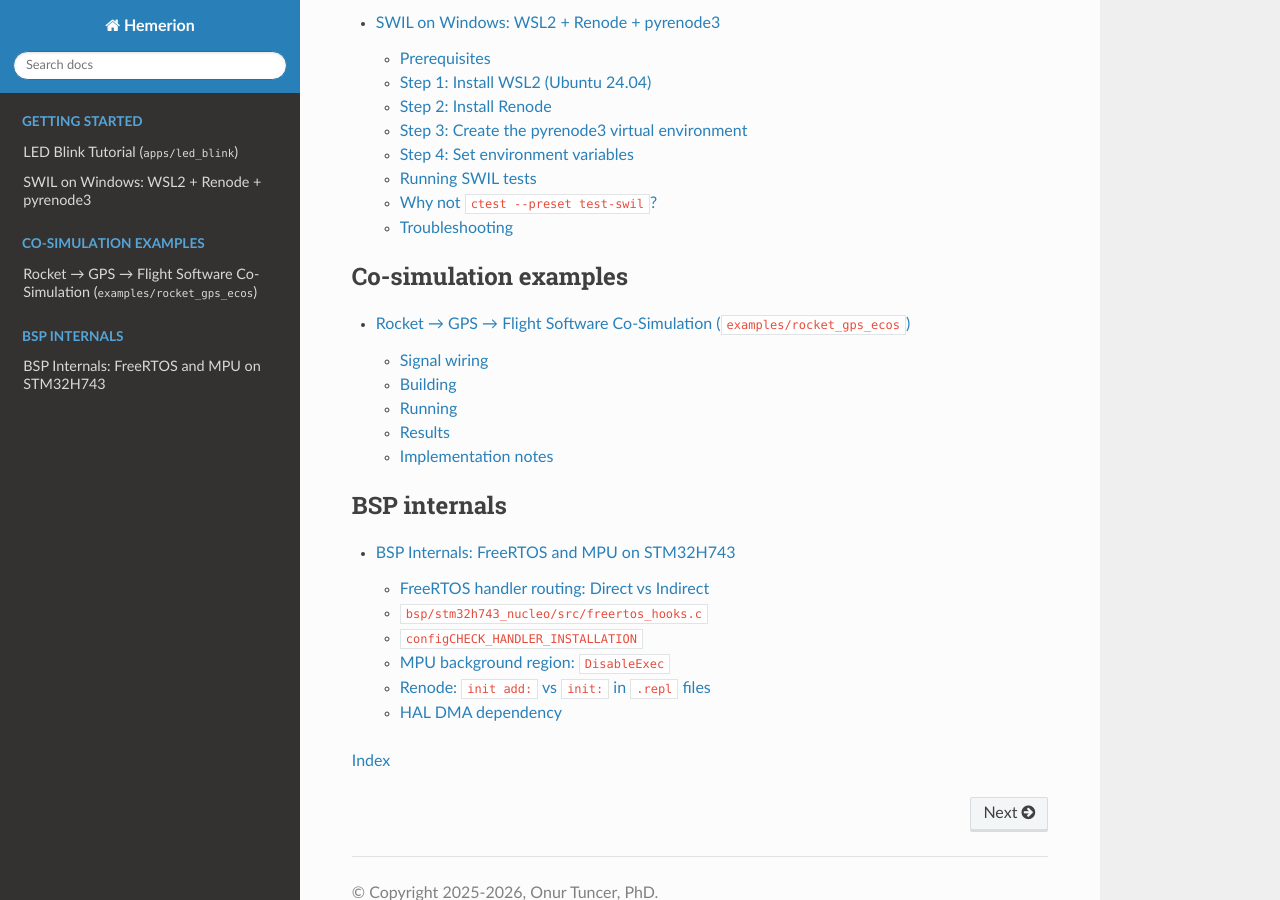
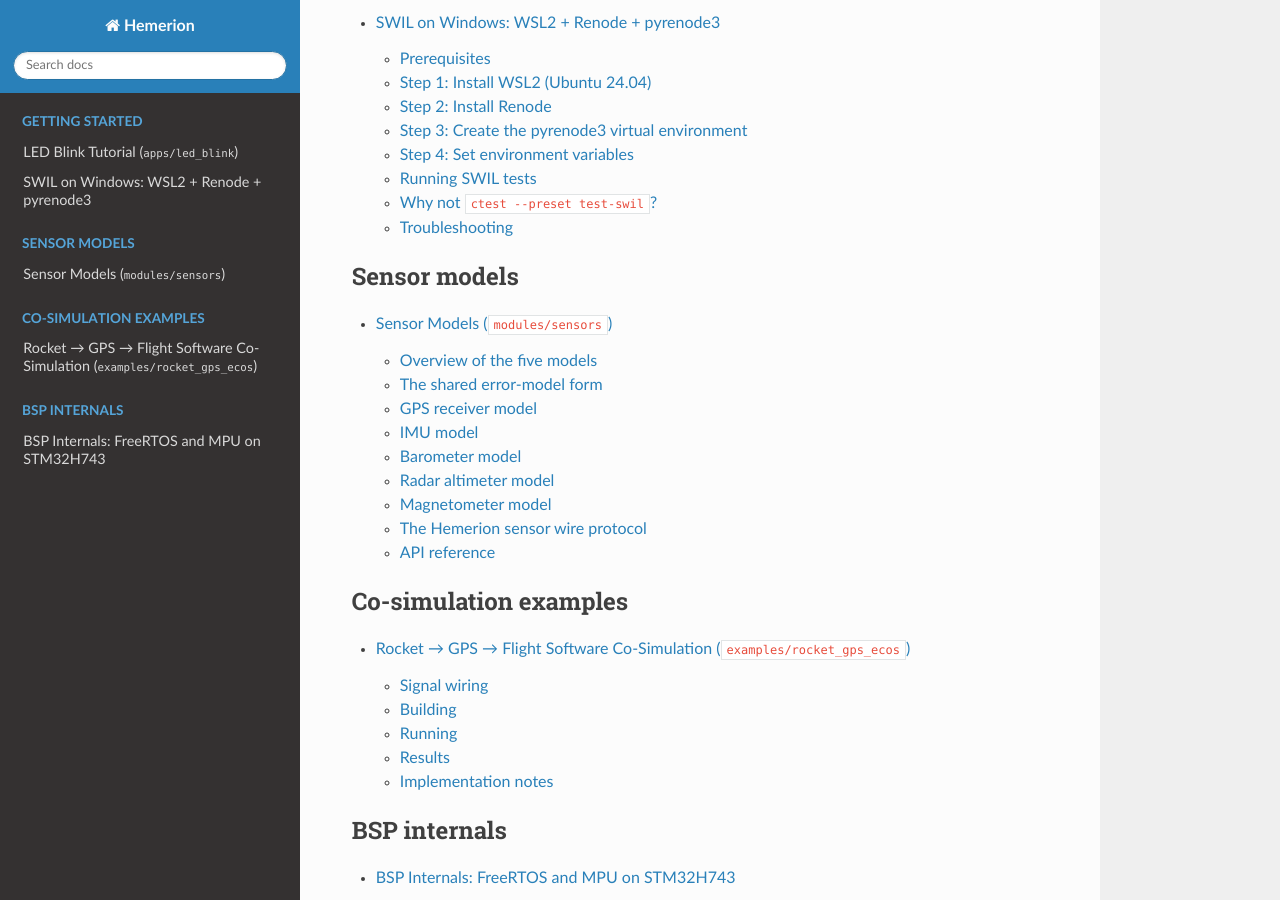
Before and after one commit to onurtuncer/Hemerion, a Sphinx documentation site: the page built from doc/index.rst, in a window 1280 px wide and 900 px high, scrolled down 558 px. Built offline with Sphinx 7.4.7 and the Read the Docs theme 3.1.0, drawn with Linux system fonts in a browser that asks for light colours; part of the change alters nothing that is shown.

Commit message:
docs: add Sphinx page documenting all five sensor models
New doc/sensor_models.rst covering the GPS, IMU, barometer, radar
altimeter, and magnetometer hardware-simulator FMUs: the shared
truth-in/bytes-out architecture, the common bias+noise+quantization
error-model form, per-sensor physics (flat-Earth GPS noise, ISA
atmosphere, radalt loss-of-track, hard-iron mag bias), default config
tables, FMI variable maps, UDP ports, the Hemerion wire protocol, and
a Breathe API reference (first page to exercise the Breathe setup).

Co-Authored-By: Claude Fable 5 <noreply@anthropic.com>

```diff
--- a/doc/index.rst
+++ b/doc/index.rst
@@ -34,6 +34,12 @@ Flight Dynamics with Spatial Vector Algebra
 
 .. toctree::
    :maxdepth: 2
+   :caption: Sensor models
+
+   sensor_models
+
+.. toctree::
+   :maxdepth: 2
    :caption: Co-simulation examples
 
    rocket_gps_ecos_cosim
--- /dev/null
+++ b/doc/sensor_models.rst
@@ -0,0 +1,501 @@
+.. ------------------------------------------------------------------------------
+.. Project: Hemerion Copyright (c) 2026, Onur Tuncer, PhD, Istanbul Technical University
+..
+.. SPDX-License-Identifier: GPL-3.0-only
+.. License-Filename: LICENSE
+.. ------------------------------------------------------------------------------
+
+.. _sensor_models:
+
+Sensor Models (``modules/sensors``)
+===================================
+
+``modules/sensors`` ships five *hardware-simulator FMUs* — GPS, IMU,
+barometer, radar altimeter, and magnetometer — each packaged as an FMI 2.0
+co-simulation slave. Every one follows the same pattern established by the
+GPS FMU in :ref:`rocket_gps_ecos_cosim`:
+
+* **Truth in over FMI.** A 6-DoF plant (Aetherion's ``TwoStageRocket.fmu``)
+  drives the FMU's input variables with noiseless truth — position, body
+  rates, altitude, magnetic field — through ordinary Ecos connections.
+* **Sensor-realistic bytes out the side channel.** The FMU deliberately has
+  **no FMI output variables**. Its output is a raw byte stream over UDP,
+  exactly like a real part's UART or SPI drain: wire-exact frames carrying
+  quantized register counts, checksums and all. The flight software decodes
+  them with the *unmodified* on-target parser and conversion code.
+* **The error model is the exact inverse of the on-target conversion.**
+  Feeding the emitted counts back through the corresponding
+  ``convert_raw_to_si()`` with the same scale recovers the noisy SI sample to
+  quantization error, so a round-trip test pins the simulator and the flight
+  code to each other.
+
+.. code-block:: text
+
+   ┌──────────────────┐  FMI 2.0 inputs   ┌─────────────────────────────┐  raw frames   ┌────────────────────┐
+   │  6-DoF plant     │  (Ecos wiring)    │  hemerion_<sensor>_fmu.fmu  │  over UDP     │  flight software   │
+   │  (truth)         ├──────────────────>│  noise model + quantizer    ├──────────────>│  on-target parser  │
+   │                  │                   │  + packet emitter           │               │  + conversion      │
+   └──────────────────┘                   └─────────────────────────────┘               └────────────────────┘
+
+The model code lives in each sensor's ``fmu/`` subtree
+(``modules/sensors/include/Hemerion/<sensor>/fmu/``), built only when
+``HEMERION_BUILD_FMU`` is on and never cross-compiled — which is why
+``<random>`` and dynamic allocation are acceptable there, unlike in the
+on-target conversion code one directory up.
+
+.. contents:: On this page
+   :local:
+   :depth: 2
+
+---
+
+Overview of the five models
+---------------------------
+
+.. list-table::
+   :header-rows: 1
+   :widths: 12 20 24 16 10 8 10
+
+   * - Sensor
+     - Reference part
+     - Truth inputs (FMI)
+     - Wire protocol
+     - Sync bytes
+     - UDP port
+     - Default rate
+   * - GPS
+     - u-blox M9N
+     - lat, lon, alt, NED velocity
+     - UBX-NAV-PVT (wire-exact)
+     - ``B5 62``
+     - 5762
+     - 1 frame / step
+   * - IMU
+     - ADIS16470-class MEMS
+     - specific force, angular rate (body)
+     - Hemerion IMU frame
+     - ``A5 5A``
+     - 5763
+     - 100 Hz
+   * - Barometer
+     - MS5611-class
+     - geometric altitude MSL
+     - Hemerion baro frame
+     - ``B7 7B``
+     - 5764
+     - 50 Hz
+   * - Radar altimeter
+     - small FMCW altimeter
+     - height above ground
+     - Hemerion radalt frame
+     - ``C9 9C``
+     - 5765
+     - 25 Hz
+   * - Magnetometer
+     - RM3100 / IIS2MDC-class
+     - body-frame field [µT]
+     - Hemerion mag frame
+     - ``D1 1D``
+     - 5766
+     - 100 Hz
+
+Every FMU takes its UDP destination from the environment
+(``HEMERION_<SENSOR>_FMU_UDP_HOST`` / ``HEMERION_<SENSOR>_FMU_UDP_PORT``,
+with ``<SENSOR>`` one of ``GPS``, ``IMU``, ``BARO``, ``RADALT``, ``MAG``),
+defaulting to ``127.0.0.1`` and the port above. The four register-count
+sensors expose a ``sample_rate_hz`` FMI parameter: each ``fmi2DoStep`` emits
+``round(step · rate)`` frames, so the sensor rate is decoupled from the
+co-simulation communication step. The GPS FMU instead emits exactly one
+NAV-PVT frame per communication step, matching a receiver's navigation
+epoch.
+
+The shared error-model form
+---------------------------
+
+Except for the GPS (which perturbs the fix directly, see below), every model
+applies the same two-term Gaussian error to each measurement channel and
+then quantizes to register counts:
+
+.. math::
+
+   y[k] \;=\; \operatorname{sat}\!\Big(\operatorname{round}\big(
+        (x_{\text{truth}}[k] + b + w[k])\, S \big)\Big),
+   \qquad
+   b \sim \mathcal{N}(0, \sigma_b^2), \quad
+   w[k] \sim \mathcal{N}(0, \sigma_w^2)
+
+where
+
+* :math:`b` is a **turn-on bias**, drawn *once per run* at model
+  construction (per axis/channel) — the run-to-run constant offset a real
+  part exhibits after power-up;
+* :math:`w[k]` is **white measurement noise**, drawn per sample;
+* :math:`S` is the register sensitivity (LSB per physical unit), configured
+  identically to what the consuming driver passes to
+  ``convert_raw_to_si()`` — scale is *not* part of the wire format, exactly
+  as on real silicon;
+* :math:`\operatorname{sat}(\cdot)` saturates at the register's full-scale
+  range (int16 for IMU/mag, 24-bit words for baro/radalt) the way real
+  silicon clips, rather than wrapping.
+
+Setting any :math:`\sigma` to zero disables that term cleanly (the models
+never construct a ``std::normal_distribution`` with zero stddev, which would
+be undefined behavior).
+
+**Reproducibility.** Every model constructor takes an RNG seed, defaulting
+to a nondeterministic ``std::random_device`` draw. Pass a fixed seed for
+bit-identical runs; the turn-on biases are drawn from that same stream at
+construction, so seed + config fully determine the output sequence.
+
+GPS receiver model
+------------------
+
+:file: ``modules/sensors/include/Hemerion/gps/fmu/gpsNoiseModel.hpp``
+
+``GpsNoiseModel`` perturbs the truth trajectory at the *fix* level — a
+receiver outputs a navigation solution, not register counts — producing a
+``GpsFix`` that looks like it came from a u-blox M9N in open sky, which
+``UbxEmitter`` then encodes as a wire-exact UBX-NAV-PVT frame.
+
+Horizontal noise is drawn independently in local north/east metres and
+converted to degrees with a flat-Earth approximation:
+
+.. math::
+
+   \Delta\varphi = \frac{n_N}{111320\ \text{m/deg}}, \qquad
+   \Delta\lambda = \frac{n_E}{111320 \cos\varphi\ \text{m/deg}},
+   \qquad n_N, n_E \sim \mathcal{N}(0, \sigma_h^2)
+
+adequate for a sensor noise model, not a navigation-grade datum transform.
+Ground speed is floored at zero after perturbation; course is wrapped into
+[0°, 360°). The receiver's *self-reported* accuracy fields
+(``hAcc``/``vAcc`` in NAV-PVT) are filled with the configured 1-sigma
+values — so the flight software sees an honest receiver.
+
+.. list-table:: ``GpsNoiseConfig`` defaults (u-blox M9N, open sky)
+   :header-rows: 1
+   :widths: 40 20 40
+
+   * - Parameter
+     - Default
+     - Meaning
+   * - ``horizontal_pos_noise_m``
+     - 1.5 m
+     - 1-sigma, applied independently to north/east
+   * - ``vertical_pos_noise_m``
+     - 3.0 m
+     - 1-sigma altitude noise
+   * - ``speed_noise_mps``
+     - 0.1 m/s
+     - 1-sigma speed-over-ground noise
+   * - ``course_noise_deg``
+     - 1.0°
+     - 1-sigma course noise
+   * - ``num_satellites``
+     - 11
+     - constant satellite count reported
+   * - ``fix_type``
+     - 3D fix
+     - constant fix type reported
+
+FMI inputs (value references in parentheses): ``latitude_deg`` (0),
+``longitude_deg`` (1), ``altitude_m`` (2), ``ground_speed_mps`` (3),
+``course_deg`` (4), ``v_north_mps`` (5), ``v_east_mps`` (6),
+``v_down_mps`` (7). When NED velocity is wired, the FMU derives
+speed-over-ground and course itself. See :ref:`rocket_gps_ecos_cosim` for a
+complete, verified wiring of this FMU against a 6-DoF plant.
+
+IMU model
+---------
+
+:file: ``modules/sensors/include/Hemerion/imu/fmu/imu_noise_model.h``
+
+``ImuNoiseModel`` turns a noiseless body-frame truth sample — specific force
+and angular rate — into the raw register counts a tactical-grade MEMS IMU
+(ADIS16470-class at its widest ranges: ±40 g, ±2000 °/s, 16-bit registers)
+would latch. Per axis:
+
+.. math::
+
+   a_{\text{counts}} &= \operatorname{sat}_{16}\!\Big(\operatorname{round}\big(
+       (f + b_a + w_a)\, \tfrac{S_a}{g_0}\big)\Big), &\quad S_a &= 800\ \text{LSB/g} \\
+   \omega_{\text{counts}} &= \operatorname{sat}_{16}\!\Big(\operatorname{round}\big(
+       (\omega + b_g + w_g)\, \tfrac{S_g}{\pi/180}\big)\Big), &\quad S_g &= 16.4\ \text{LSB/(°/s)}
+
+with :math:`g_0 = 9.80665\ \text{m/s}^2` — deliberately the same constant as
+``kStandardGravityMps2`` in ``imu_conversion.cpp`` (itself a placeholder
+pending Aetherion's environment model), so the round trip through
+``convert_raw_to_si()`` is exact to quantization error.
+
+.. list-table:: ``ImuNoiseConfig`` defaults
+   :header-rows: 1
+   :widths: 40 20 40
+
+   * - Parameter
+     - Default
+     - Meaning
+   * - ``accel_noise_mps2``
+     - 0.05 m/s²
+     - white noise 1-sigma, per axis
+   * - ``gyro_noise_rad_s``
+     - 0.002 rad/s
+     - white noise 1-sigma, per axis
+   * - ``accel_bias_sigma_mps2``
+     - 0.02 m/s²
+     - turn-on bias 1-sigma, drawn once per run per axis
+   * - ``gyro_bias_sigma_rad_s``
+     - 0.001 rad/s
+     - turn-on bias 1-sigma, drawn once per run per axis
+   * - ``scale``
+     - 800 LSB/g, 16.4 LSB/(°/s)
+     - register sensitivity, must match the driver's ``ImuScale``
+
+FMI inputs: ``specific_force_{x,y,z}_mps2`` (0–2),
+``angular_rate_{x,y,z}_rad_s`` (3–5), parameter ``sample_rate_hz`` (6,
+default 100 Hz).
+
+Barometer model
+---------------
+
+:file: ``modules/sensors/include/Hemerion/baro/fmu/baro_noise_model.h``
+
+The barometer model is the only one that embeds an *environment* model: the
+plant supplies geometric altitude above mean sea level, and
+``BaroNoiseModel`` maps it through the **ICAO Standard Atmosphere** to the
+ambient pressure and temperature an MS5611-class part would sense, before
+applying the standard bias + noise + quantization chain to each channel.
+
+Two ISA layers are modeled. The gradient troposphere up to 11 km:
+
+.. math::
+
+   p(h) = p_0 \left(1 - \frac{L\,h}{T_0}\right)^{g_0 / (L R)}, \qquad
+   T(h) = T_0 - L\,h
+
+with :math:`p_0 = 101325\ \text{Pa}`, :math:`T_0 = 288.15\ \text{K}`,
+:math:`L = 6.5\ \text{K/km}`, :math:`R = 287.05287\ \text{J/(kg·K)}` — and
+above it the isothermal stratosphere at :math:`T_{11} = 216.65\ \text{K}`,
+extended upward indefinitely:
+
+.. math::
+
+   p(h) = p_{11} \exp\!\left(-\frac{g_0 (h - 11\,\text{km})}{R\, T_{11}}\right),
+   \qquad p_{11} = 22632.06\ \text{Pa}
+
+The 20 km+ gradient layers are ignored, which understates pressure slightly
+above 20 km — where a rocket's baro reading is aerodynamically marginal
+anyway. Below sea level the troposphere expression extrapolates. The
+reported temperature is the die temperature (a small sensor tracks
+ambient). Output words saturate at the signed 24-bit conversion-word range,
+as MS5611-class parts output 24-bit compensated words.
+
+.. note::
+
+   The local ISA layers are a placeholder: once Aetherion grows an
+   environment model, the atmosphere will be sourced from it — the same
+   policy as :math:`g_0` in ``imu_conversion.cpp``.
+
+.. list-table:: ``BaroNoiseConfig`` defaults (MS5611-class)
+   :header-rows: 1
+   :widths: 40 20 40
+
+   * - Parameter
+     - Default
+     - Meaning
+   * - ``pressure_noise_pa``
+     - 3 Pa
+     - white noise 1-sigma
+   * - ``temperature_noise_c``
+     - 0.05 °C
+     - white noise 1-sigma
+   * - ``pressure_bias_sigma_pa``
+     - 50 Pa
+     - turn-on bias 1-sigma (within the ±1.5 mbar datasheet band)
+   * - ``temperature_bias_sigma_c``
+     - 0.5 °C
+     - turn-on bias 1-sigma
+   * - ``scale``
+     - 1 LSB/Pa, 100 LSB/°C
+     - output sensitivity, must match the driver's ``BaroScale``
+
+FMI inputs: ``altitude_m`` (0), parameter ``sample_rate_hz`` (1, default
+50 Hz).
+
+Radar altimeter model
+---------------------
+
+:file: ``modules/sensors/include/Hemerion/radalt/fmu/radalt_noise_model.h``
+
+``RadAltNoiseModel`` approximates a small FMCW radar altimeter:
+centimeter-class resolution (100 LSB/m), decimeter-class noise, a few
+kilometers of tracking range. Its distinguishing feature is the
+**loss-of-track** behavior: beyond the configured maximum tracking range —
+or below zero truth height — the model reports
+``kRadAltStatusNoReturn`` with a *zeroed* range word, exactly as a real
+part loses ground track rather than clipping at full scale. Within range,
+the standard bias + noise chain applies, floored at zero (a radar range is
+never negative) and saturated at the 24-bit range register.
+
+.. list-table:: ``RadAltNoiseConfig`` defaults
+   :header-rows: 1
+   :widths: 40 20 40
+
+   * - Parameter
+     - Default
+     - Meaning
+   * - ``range_noise_m``
+     - 0.1 m
+     - white noise 1-sigma
+   * - ``range_bias_sigma_m``
+     - 0.05 m
+     - turn-on bias 1-sigma
+   * - ``max_range_m``
+     - 6000 m
+     - beyond this the model reports no return
+   * - ``scale``
+     - 100 LSB/m
+     - register sensitivity, must match the driver's ``RadAltScale``
+
+FMI inputs: ``height_agl_m`` (0), parameter ``sample_rate_hz`` (1, default
+25 Hz).
+
+Magnetometer model
+------------------
+
+:file: ``modules/sensors/include/Hemerion/mag/fmu/mag_noise_model.h``
+
+``MagNoiseModel`` perturbs a body-frame truth magnetic field (a 6-DoF
+plant's attitude applied to a geomagnetic reference field) the way a
+compass-grade three-axis part (RM3100/IIS2MDC class) would: sub-µT white
+noise plus a constant per-run **hard-iron-like** turn-on bias per axis,
+quantized at 100 LSB/µT into 16-bit registers — a ±327 µT full scale,
+comfortably above Earth's ~25–65 µT field plus installation offsets.
+
+**Soft-iron distortion is deliberately out of scope** for now: a
+diagonal-only error model keeps the inverse trivially equal to
+``convert_raw_to_si()``, preserving the round-trip property the whole
+simulator family relies on.
+
+.. list-table:: ``MagNoiseConfig`` defaults
+   :header-rows: 1
+   :widths: 40 20 40
+
+   * - Parameter
+     - Default
+     - Meaning
+   * - ``mag_noise_ut``
+     - 0.2 µT
+     - white noise 1-sigma, per axis
+   * - ``mag_bias_sigma_ut``
+     - 1.0 µT
+     - turn-on (hard-iron-like) bias 1-sigma, per axis, once per run
+   * - ``scale``
+     - 100 LSB/µT
+     - register sensitivity, must match the driver's ``MagScale``
+
+FMI inputs: ``mag_{x,y,z}_ut`` (0–2), parameter ``sample_rate_hz`` (3,
+default 100 Hz).
+
+The Hemerion sensor wire protocol
+---------------------------------
+
+The GPS FMU speaks real UBX; the other four share a minimal binary framing
+that deliberately follows the same shape as UBX — sync bytes, message id,
+little-endian length, payload, two-byte Fletcher checksum — so each parser
+mirrors the proven ``UbxParser`` structure:
+
+.. code-block:: text
+
+   offset  size  field
+        0     1  sync1
+        1     1  sync2
+        2     1  message id (0x01 = raw sample)
+        3     2  payload length, little-endian
+        5     n  payload (int32 register counts + uint64 timestamp_us)
+      5+n     2  checksum ck_a, ck_b (UBX-style Fletcher over id + length + payload)
+
+Each sensor uses **distinct sync bytes** (IMU ``A5 5A``, baro ``B7 7B``,
+radalt ``C9 9C``, mag ``D1 1D``, vs. UBX's ``B5 62``), so an interleaved
+multi-sensor byte stream can never desync one parser into another's frames.
+Payload lengths differ per sensor: 32 bytes for the IMU (6 × int32 counts),
+16 for the barometer (pressure + temperature), 16 for the radar altimeter
+(range + status word), 20 for the magnetometer (3 × int32 counts) — each
+followed by the uint64 sample timestamp in microseconds, carried from the
+*sender's* clock.
+
+Two properties are shared with real silicon by design:
+
+* **Scale is not on the wire.** The driver knows the full-scale range it
+  configured and applies ``convert_raw_to_si()`` with the matching scale
+  struct — the same values the noise model quantized with (exposed via each
+  model's ``scale()`` accessor).
+* **Unknown message ids are checksummed and skipped**, not buffered, so a
+  stream carrying future message types doesn't desync today's parser.
+
+Each ``<sensor>_packet_emitter`` is the stateless inverse of the
+corresponding parser; per-sensor round-trip tests
+(``modules/sensors/test/``) feed the emitter's output back through the real
+parser to prove the two stay in sync.
+
+API reference
+-------------
+
+GPS
+~~~
+
+.. doxygenstruct:: hemerion::sensors::gps::fmu::GpsTruthSample
+   :members:
+
+.. doxygenstruct:: hemerion::sensors::gps::fmu::GpsNoiseConfig
+   :members:
+
+.. doxygenclass:: hemerion::sensors::gps::fmu::GpsNoiseModel
+   :members:
+
+IMU
+~~~
+
+.. doxygenstruct:: hemerion::sensors::imu::fmu::ImuTruthSample
+   :members:
+
+.. doxygenstruct:: hemerion::sensors::imu::fmu::ImuNoiseConfig
+   :members:
+
+.. doxygenclass:: hemerion::sensors::imu::fmu::ImuNoiseModel
+   :members:
+
+Barometer
+~~~~~~~~~
+
+.. doxygenstruct:: hemerion::sensors::baro::fmu::BaroTruthSample
+   :members:
+
+.. doxygenstruct:: hemerion::sensors::baro::fmu::BaroNoiseConfig
+   :members:
+
+.. doxygenclass:: hemerion::sensors::baro::fmu::BaroNoiseModel
+   :members:
+
+Radar altimeter
+~~~~~~~~~~~~~~~
+
+.. doxygenstruct:: hemerion::sensors::radalt::fmu::RadAltTruthSample
+   :members:
+
+.. doxygenstruct:: hemerion::sensors::radalt::fmu::RadAltNoiseConfig
+   :members:
+
+.. doxygenclass:: hemerion::sensors::radalt::fmu::RadAltNoiseModel
+   :members:
+
+Magnetometer
+~~~~~~~~~~~~
+
+.. doxygenstruct:: hemerion::sensors::mag::fmu::MagTruthSample
+   :members:
+
+.. doxygenstruct:: hemerion::sensors::mag::fmu::MagNoiseConfig
+   :members:
+
+.. doxygenclass:: hemerion::sensors::mag::fmu::MagNoiseModel
+   :members:
```
